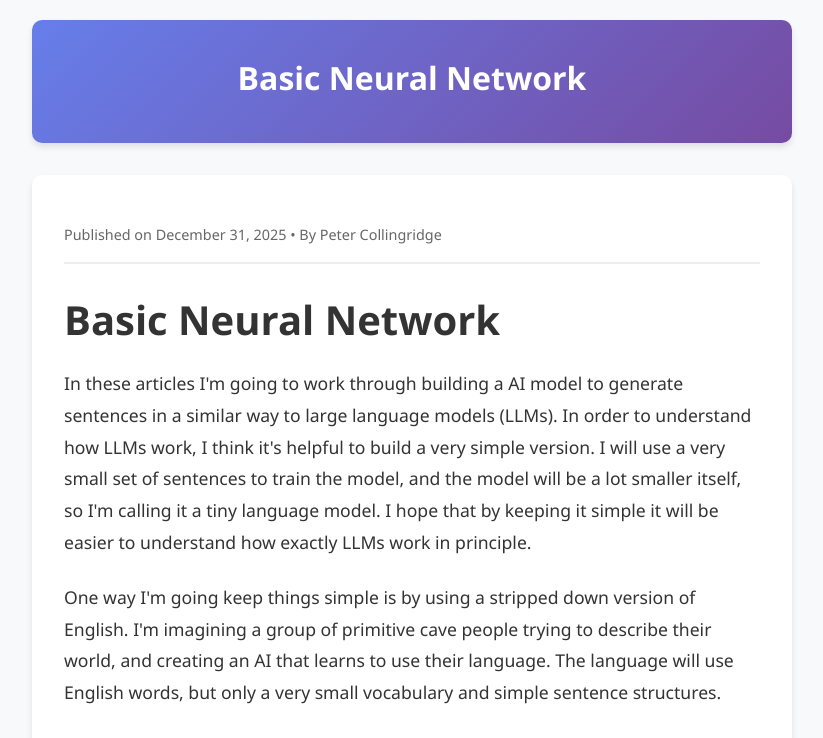
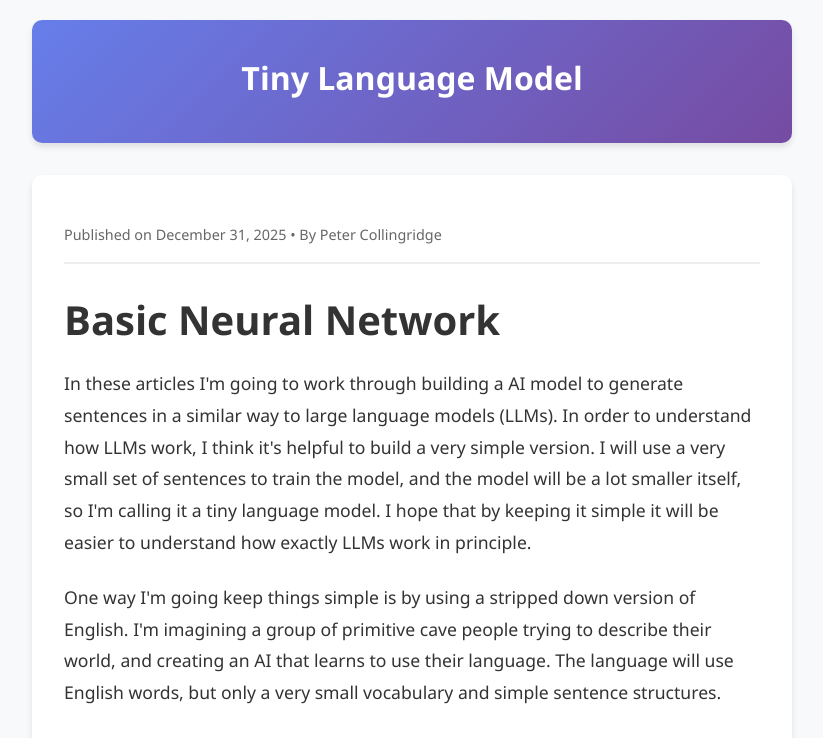
Before and after one commit to petercollingridge/tiny-language-model, a plain HTML site: page docs/index.html in a window 1280 px wide. Shown: the top 738 px of the page, without its empty margins (228-1051 px from the left). Drawn offline with Linux system fonts and the light colour scheme.

```diff
--- a/docs/index.html
+++ b/docs/index.html
@@ -9,7 +9,7 @@
 <body>
     <div class="container article-page">
         <header>
-            <h1>Basic Neural Network</h1>
+            <h1>Tiny Language Model</h1>
         </header>
 
         <article class="article">
```
Also changed, not shown: 1 other file.
